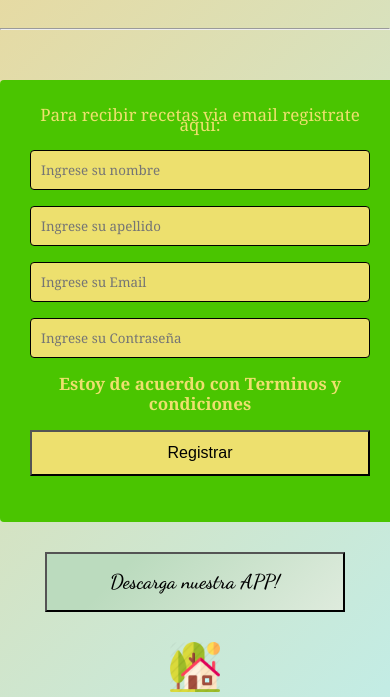
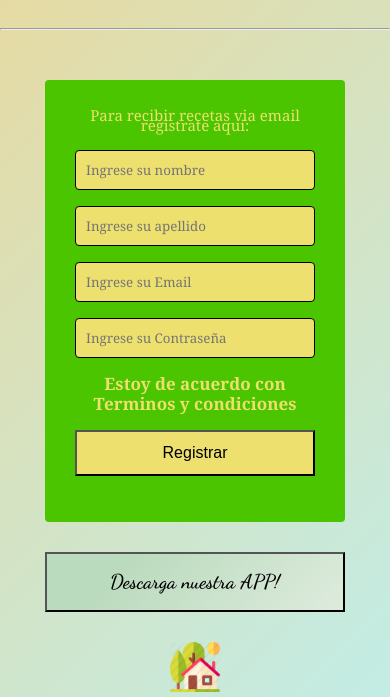
Before and after one commit to LucianoWilberger/VN-4-NEW, a website: page index.html in a window 390 px wide. Shown: the part 1140-1837 px from the top of the page. Drawn offline with nearby package versions, Linux system fonts and the light colour scheme.

Commit message:
Arregle el slide y el responsive

```diff
--- a/index.html
+++ b/index.html
@@ -28,7 +28,7 @@
                  <h1 class="animate__animated animate__backInLeft"> Valor Nutricional 🥑</h1> <!--Titulo principal de la pagina-->
 
                  <a href="index.html">  <!--Enlace para que se pueda presionar en el logo y vaya directo al index.html-->
-                 <img id="imgLog" class="animate__animated animate__backInRight" src="images/logo.png" alt="Logo de pagina"></a> <!--Logo de pagina-->
+                 <img id="imgLog" src="images/logo.png" alt="Logo de pagina"></a> <!--Logo de pagina-->
                  <nav class="grillaMenu">
                     <div><a class="noText"  href="sobrenoso.html">Sobre Nosotros</a></div>
                     <div><a class="noText"  href="contactanos.html">Contactanos!</a></div>
--- a/scss/_responsive.scss
+++ b/scss/_responsive.scss
@@ -101,6 +101,26 @@
       justify-content: center; }
     }
 
+    .formRegister{
+      width: 300px;
+      background-color: #4ac500;
+      padding: 30px;
+      margin: auto;
+      margin-top: 50px;
+      border-radius: 4px;
+      font-family: Cambria, Cochin, Georgia, Times, 'Times New Roman', serif;
+      color: #ede06e;
+  }
+
+  .formRegister p{
+    height: 40px;
+    text-align: center;
+    font-size: 15px;
+    line-height: 10px;
+
+}
+
+
   /* Smartphones (landscape) ----------- */
   @media only screen and (min-width: 321px) {
     /* Styles */ }
```
Also changed, not shown: css/style.css.
